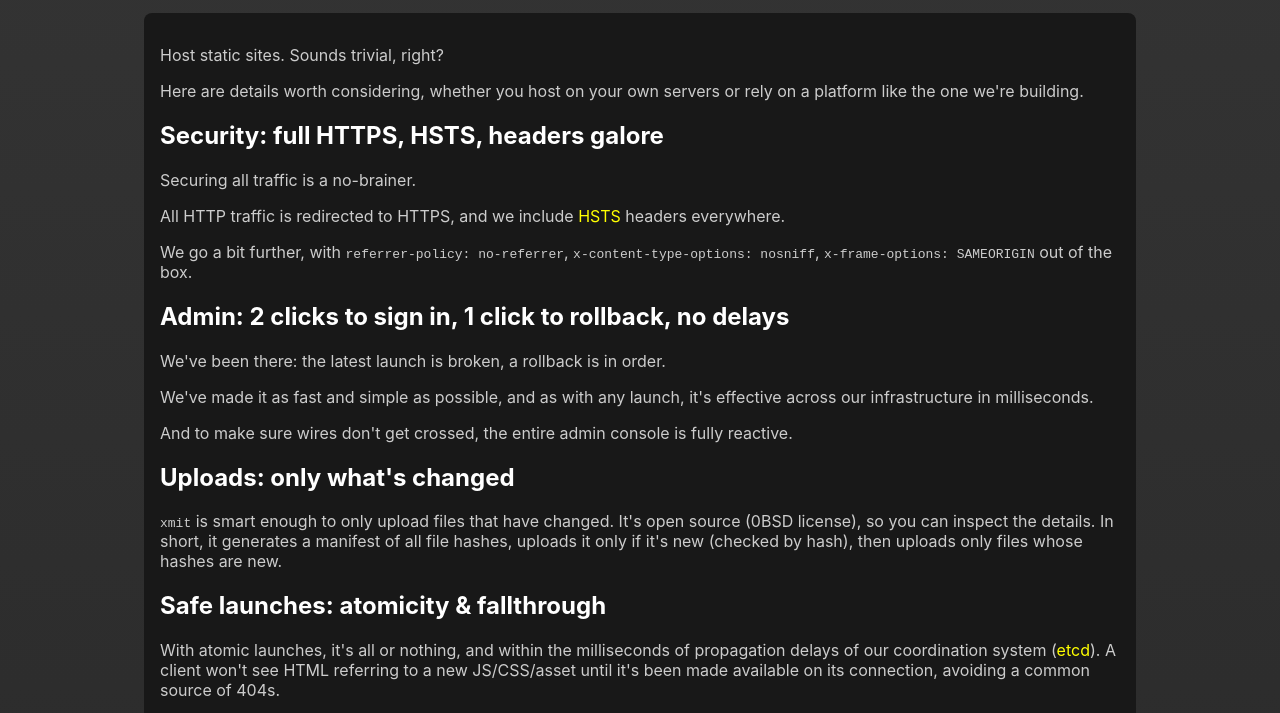
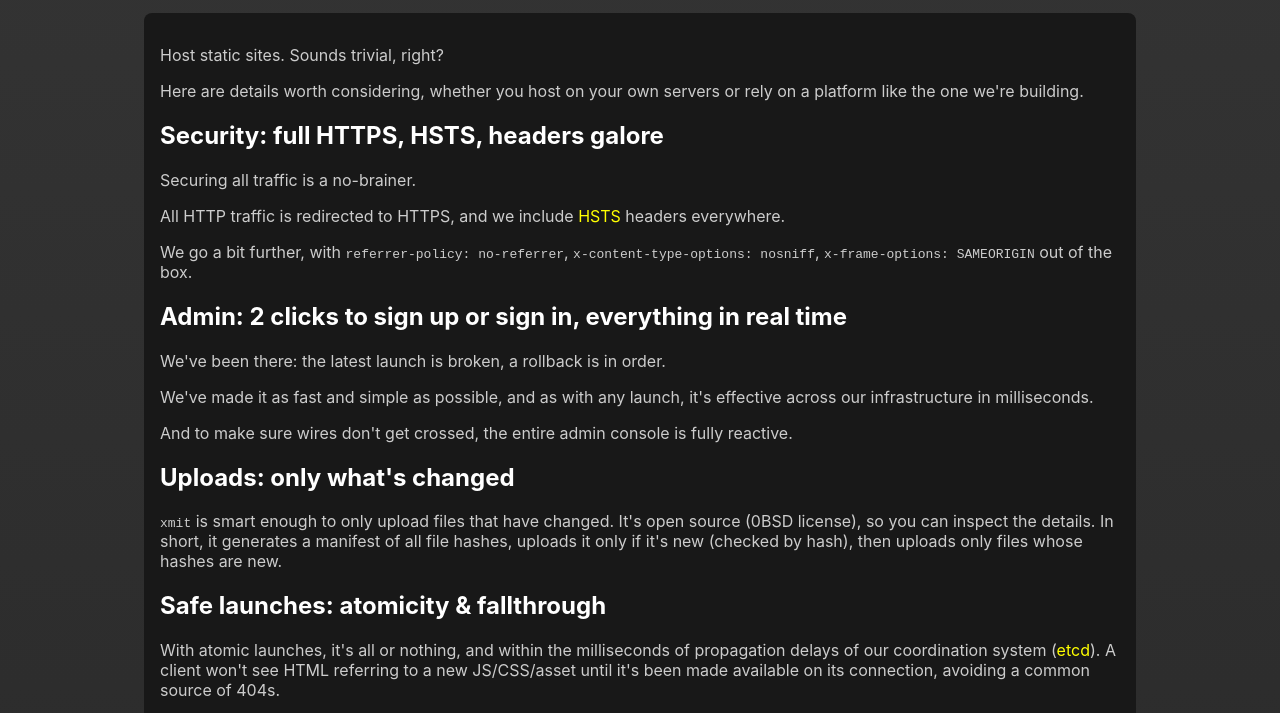
Before and after one commit to xmit-co/xmit.dev, an Eleventy site: page posts/origin.md in a window 1280 px wide. Shown: the part 62-775 px from the top of the page. Built offline with nearby package versions, Linux system fonts and the light colour scheme; Eleventy itself is replaced by a stand-in of ours; files that its build step writes are made by us from their sources.

Commit message:
easy sign up

```diff
--- a/posts/origin.md
+++ b/posts/origin.md
@@ -17,7 +17,7 @@ include [HSTS](https://developer.mozilla.org/en-US/docs/Web/HTTP/Headers/Strict-
 We go a bit further,
 with `referrer-policy: no-referrer`, `x-content-type-options: nosniff`, `x-frame-options: SAMEORIGIN` out of the box.
 
-## Admin: 2 clicks to sign in, 1 click to rollback, no delays
+## Admin: 2 clicks to sign up or sign in, everything in real time
 
 We've been there: the latest launch is broken, a rollback is in order.
 
```
